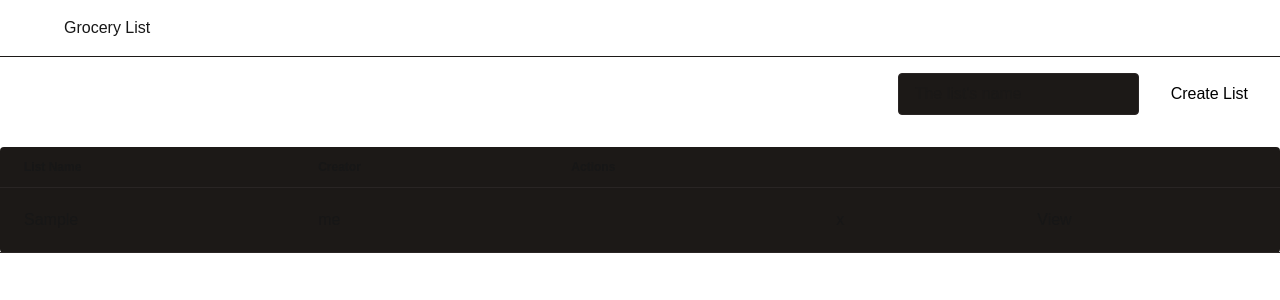
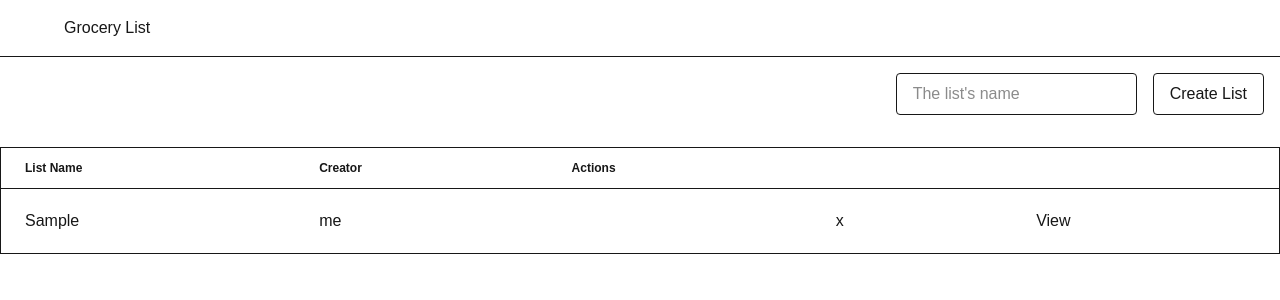
Before and after one commit to HiddenAbilitree/cs321-grocery, a Next.js app in the folder frontend/: page / in a window 1280 px wide. Both pictures are taken after typing "Sample" into the empty fields and a click on the button "Create List". Shown: the top 300 px of the page. Built offline with nearby package versions, Linux system fonts and the light colour scheme.

Commit message:
fix: styling

```diff
--- a/frontend/app/layout.tsx
+++ b/frontend/app/layout.tsx
@@ -34,9 +34,7 @@ export default function RootLayout({
       <body
         className={`${geistSans.variable} ${geistMono.variable} min-h-screen antialiased`}
       >
-        <header className='flex border-b border-stone-900 px-16 py-4'>
-          Grocery List
-        </header>
+        <header className='flex border-b px-16 py-4'>Grocery List</header>
         {children}
       </body>
     </html>
--- a/frontend/app/page.tsx
+++ b/frontend/app/page.tsx
@@ -23,7 +23,7 @@ export default function Home() {
     <section className='container mx-auto flex flex-col items-center justify-start gap-4'>
       <div className='full flex w-full items-center justify-end gap-4 px-4 py-4'>
         <input
-          className='rounded-sm border border-stone-800 bg-stone-900 px-4 py-2'
+          className='rounded-sm border bg-background/80 px-4 py-2'
           onChange={(input) => {
             setNewListName(input.currentTarget.value);
           }}
@@ -32,7 +32,7 @@ export default function Home() {
           value={newListName}
         />
         <button
-          className='h-min rounded-sm bg-white px-4 py-2 text-black hover:cursor-pointer hover:bg-stone-200'
+          className='h-min rounded-sm border bg-background px-4 py-2 text-foreground hover:cursor-pointer hover:bg-background/20'
           onClick={() => {
             if (newListName === ``) {
               alert(`Please name your list`);
@@ -48,8 +48,9 @@ export default function Home() {
           Create List
         </button>
       </div>
-      <table className='max-w-0 min-w-full overflow-x-auto rounded-sm bg-stone-900'>
-        <tr className='border-b border-stone-800'>
+      <table className='max-w-0 min-w-full overflow-x-auto rounded-sm border bg-background'>
+        <thead className='border bg-background'>
+          <tr className='border-b'>
             {columns.map((column) => (
               <th
                 className='h-10 px-6 py-3 text-left align-middle text-xs font-semibold whitespace-nowrap'
@@ -59,6 +60,7 @@ export default function Home() {
               </th>
             ))}
           </tr>
+        </thead>
         <tbody>
           {lists.map((list) => (
             <ListRow key={list.name} list={list} setLists={setLists} />
@@ -78,7 +80,7 @@ const ListRow = ({
 }) => {
   console.log(list.id);
   return (
-    <tr className='border-b border-stone-800 transition-colors'>
+    <tr className='border-b transition-colors'>
       {columns.map((column, i) => (
         <td className='px-6 py-3 align-middle' key={i}>
           {list[column.canonical as keyof typeof list]}
--- /dev/null
+++ b/frontend/eslint.config.ts
@@ -0,0 +1,21 @@
+import { includeIgnoreFile } from '@eslint/compat';
+import {
+  eslintConfig,
+  eslintConfigBase,
+  eslintConfigNext,
+  eslintConfigPerfectionist,
+  eslintConfigPrettier,
+  eslintConfigReact,
+  eslintConfigRelative,
+} from '@hiddenability/opinionated-defaults/eslint';
+import { fileURLToPath } from 'node:url';
+
+export default eslintConfig([
+  includeIgnoreFile(fileURLToPath(new URL(`.gitignore`, import.meta.url)), ``),
+  ...eslintConfigBase,
+  ...eslintConfigNext,
+  ...eslintConfigPerfectionist,
+  ...eslintConfigPrettier,
+  ...eslintConfigReact,
+  ...eslintConfigRelative,
+]);
--- a/frontend/package.json
+++ b/frontend/package.json
@@ -16,6 +16,7 @@
     "uuid": "^13.0.0"
   },
   "devDependencies": {
+    "@hiddenability/opinionated-defaults": "^0.1.34",
     "@tailwindcss/postcss": "^4.1.17",
     "@types/node": "^24.10.0",
     "@types/react": "^19.2.2",
--- /dev/null
+++ b/frontend/prettier.config.mjs
@@ -0,0 +1,9 @@
+import {
+  prettierConfig,
+  prettierConfigBase,
+  prettierConfigTailwind,
+} from '@hiddenability/opinionated-defaults/prettier';
+
+export default prettierConfig(prettierConfigBase, prettierConfigTailwind, {
+  tailwindStylesheet: `./app/globals.css`,
+});
```
Also changed, not shown: 1 other file (tests, documents, lock files or other folders). Lines whose indentation alone changed are shown as unchanged.
